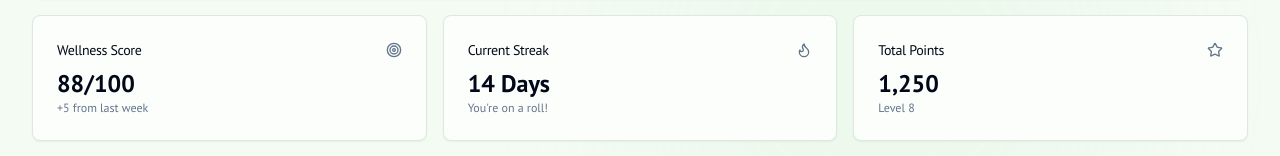
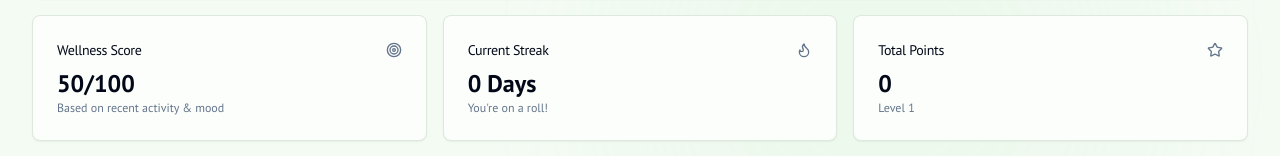
Before and after one commit to dilshadalikhan2004/WellTrack, a Next.js app: page / in a window 1280 px wide. Shown: the part 277-433 px from the top of the page. Built offline with nearby package versions, Linux system fonts and the light colour scheme; no server answers; the database is empty; sample sign-in values are in the browser's storage; what @genkit-ai/google-genai, genkit would draw is missing.

Commit message:
what else

```diff
--- a/src/components/dashboard/quick-stats.tsx
+++ b/src/components/dashboard/quick-stats.tsx
@@ -1,3 +1,5 @@
+'use client';
+
 import {
   Card,
   CardContent,
@@ -5,9 +7,125 @@ import {
   CardTitle,
 } from '@/components/ui/card';
 import { Flame, Star, Target } from 'lucide-react';
-import { mockUser } from '@/lib/data';
+import { useCollection, useDoc, useFirestore, useUser, useMemoFirebase } from '@/firebase';
+import { collection, doc } from 'firebase/firestore';
+import type { Gamification, HabitLog, MoodLog } from '@/lib/types';
+import { useMemo } from 'react';
+import { differenceInDays, isToday, startOfDay, subDays } from 'date-fns';
+import { Skeleton } from '../ui/skeleton';
 
 export function QuickStats() {
+  const { user } = useUser();
+  const firestore = useFirestore();
+
+  const gamificationDocRef = useMemoFirebase(() => {
+    if (!firestore || !user) return null;
+    return doc(firestore, `users/${user.uid}/gamification`, user.uid);
+  }, [firestore, user]);
+
+  const { data: gamificationData, isLoading: gamificationLoading } = useDoc<Gamification>(gamificationDocRef);
+
+  const habitLogsCollectionRef = useMemoFirebase(() => {
+    if (!firestore || !user) return null;
+    return collection(firestore, `users/${user.uid}/habit_logs`);
+  }, [firestore, user]);
+
+  const { data: habitLogs, isLoading: habitLogsLoading } = useCollection<HabitLog>(habitLogsCollectionRef);
+
+  const moodLogsCollectionRef = useMemoFirebase(() => {
+    if (!user || !firestore) return null;
+    return collection(firestore, `users/${user.uid}/mood_logs`);
+    }, [user, firestore]);
+
+  const { data: moodLogs, isLoading: moodLogsLoading } = useCollection<MoodLog>(moodLogsCollectionRef);
+
+  const { streak, wellnessScore } = useMemo(() => {
+    // Streak Calculation
+    let currentStreak = 0;
+    if (habitLogs && habitLogs.length > 0) {
+        const sortedLogs = habitLogs.map(l => l.timestamp.toDate()).sort((a, b) => b.getTime() - a.getTime());
+        const uniqueDays = [...new Set(sortedLogs.map(d => startOfDay(d).toISOString()))].map(iso => new Date(iso));
+
+        if (uniqueDays.length > 0) {
+            let lastDate = new Date();
+            if (isToday(uniqueDays[0]) || differenceInDays(new Date(), uniqueDays[0]) === 1) {
+                currentStreak = 1;
+                lastDate = uniqueDays[0];
+            }
+
+            for (let i = 1; i < uniqueDays.length; i++) {
+                const diff = differenceInDays(lastDate, uniqueDays[i]);
+                if (diff === 1) {
+                    currentStreak++;
+                    lastDate = uniqueDays[i];
+                } else {
+                    break;
+                }
+            }
+        }
+    }
+
+    // Wellness Score Calculation
+    let score = 50; // Start with a baseline
+    if (moodLogs) {
+        const recentMoodLogs = moodLogs.filter(log => log.timestamp && differenceInDays(new Date(), log.timestamp.toDate()) <= 7);
+        if (recentMoodLogs.length > 0) {
+            const avgMood = recentMoodLogs.reduce((acc, log) => acc + log.rating, 0) / recentMoodLogs.length;
+            score += (avgMood - 5) * 4; // Add/subtract points based on mood rating (scale 1-10)
+        }
+    }
+     if (habitLogs) {
+        const recentHabitLogs = habitLogs.filter(log => log.timestamp && differenceInDays(new Date(), log.timestamp.toDate()) <= 7);
+        score += recentHabitLogs.length * 2; // Add points for each habit logged in the last week
+     }
+
+
+    return {
+        streak: currentStreak,
+        wellnessScore: Math.max(0, Math.min(100, Math.round(score))) // Clamp between 0 and 100
+    };
+
+  }, [habitLogs, moodLogs]);
+
+  const isLoading = gamificationLoading || habitLogsLoading || moodLogsLoading;
+
+  if (isLoading) {
+    return (
+        <div className="grid gap-4 md:grid-cols-2 lg:grid-cols-3">
+            <Card>
+                <CardHeader className="flex flex-row items-center justify-between pb-2 space-y-0">
+                    <CardTitle className="text-sm font-medium">Wellness Score</CardTitle>
+                    <Target className="w-4 h-4 text-muted-foreground" />
+                </CardHeader>
+                <CardContent>
+                    <Skeleton className="w-1/2 h-8 mb-2" />
+                    <Skeleton className="w-1/3 h-4" />
+                </CardContent>
+            </Card>
+            <Card>
+                <CardHeader className="flex flex-row items-center justify-between pb-2 space-y-0">
+                    <CardTitle className="text-sm font-medium">Current Streak</CardTitle>
+                    <Flame className="w-4 h-4 text-muted-foreground" />
+                </CardHeader>
+                <CardContent>
+                    <Skeleton className="w-1/2 h-8 mb-2" />
+                    <Skeleton className="w-1/3 h-4" />
+                </CardContent>
+            </Card>
+             <Card>
+                <CardHeader className="flex flex-row items-center justify-between pb-2 space-y-0">
+                    <CardTitle className="text-sm font-medium">Total Points</CardTitle>
+                    <Star className="w-4 h-4 text-muted-foreground" />
+                </CardHeader>
+                <CardContent>
+                    <Skeleton className="w-1/2 h-8 mb-2" />
+                    <Skeleton className="w-1/3 h-4" />
+                </CardContent>
+            </Card>
+        </div>
+    )
+  }
+
   return (
     <div className="grid gap-4 md:grid-cols-2 lg:grid-cols-3">
       <Card>
@@ -16,8 +134,8 @@ export function QuickStats() {
           <Target className="w-4 h-4 text-muted-foreground" />
         </CardHeader>
         <CardContent>
-          <div className="text-2xl font-bold">88/100</div>
-          <p className="text-xs text-muted-foreground">+5 from last week</p>
+          <div className="text-2xl font-bold">{wellnessScore}/100</div>
+          <p className="text-xs text-muted-foreground">Based on recent activity & mood</p>
         </CardContent>
       </Card>
       <Card>
@@ -26,7 +144,7 @@ export function QuickStats() {
           <Flame className="w-4 h-4 text-muted-foreground" />
         </CardHeader>
         <CardContent>
-          <div className="text-2xl font-bold">{mockUser.gamification.streak} Days</div>
+          <div className="text-2xl font-bold">{streak} Days</div>
           <p className="text-xs text-muted-foreground">You're on a roll!</p>
         </CardContent>
       </Card>
@@ -37,9 +155,9 @@ export function QuickStats() {
         </CardHeader>
         <CardContent>
           <div className="text-2xl font-bold">
-            {mockUser.gamification.points.toLocaleString()}
+            {gamificationData?.points?.toLocaleString() || 0}
           </div>
-          <p className="text-xs text-muted-foreground">Level {mockUser.gamification.level}</p>
+          <p className="text-xs text-muted-foreground">Level {gamificationData?.level || 1}</p>
         </CardContent>
       </Card>
     </div>
--- a/src/lib/types.ts
+++ b/src/lib/types.ts
@@ -37,9 +37,12 @@ export type MoodOption = {
 };
 
 export type MoodLog = {
-  date: Date;
+  id?: string;
+  date?: Date; // This is client-side processed
+  timestamp: Timestamp;
   mood: MoodOption['label'];
   rating: number;
+  userProfileId: string;
 };
 
 export type SubTask = {
```
